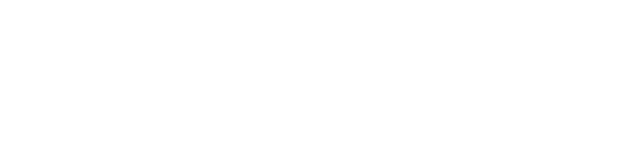
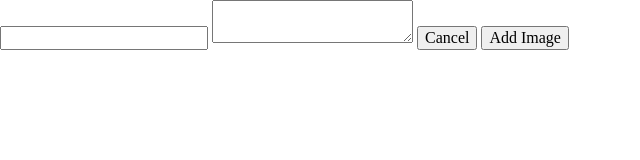
Before and after one commit to MHG16/instagram-clone, a website: page index.html in a window 1280 px wide. Shown: the whole page, without its empty margins (0-640 px from the left). Drawn offline with nearby package versions, Linux system fonts and the light colour scheme.

Commit message:
created HTML form

```diff
--- a/index.html
+++ b/index.html
@@ -6,7 +6,17 @@
 	<link rel="stylesheet" type="text/css" href="styles/main.css">
 </head>
 <body>
+	<header class="header">
+	</header>
+	<form class="addImage">
+		<input class="imageURL" type="text"></input>
+		<textarea class="imageCaption" type="text"></textarea>
+		<button class="cancel" type="reset">Cancel</button>
+		<button class="addImage" type="submit">Add Image</button>
+	</form>
+	<section class="displayArea">
 
+	</section>
 	<script type="text/javascript" src="node_modules/jquery/dist/jquery.min.js"></script>
 	<script type="text/javascript" src="main.js"></script>
 </body>
```
Also changed, not shown: main.js (+9 -0 lines).
